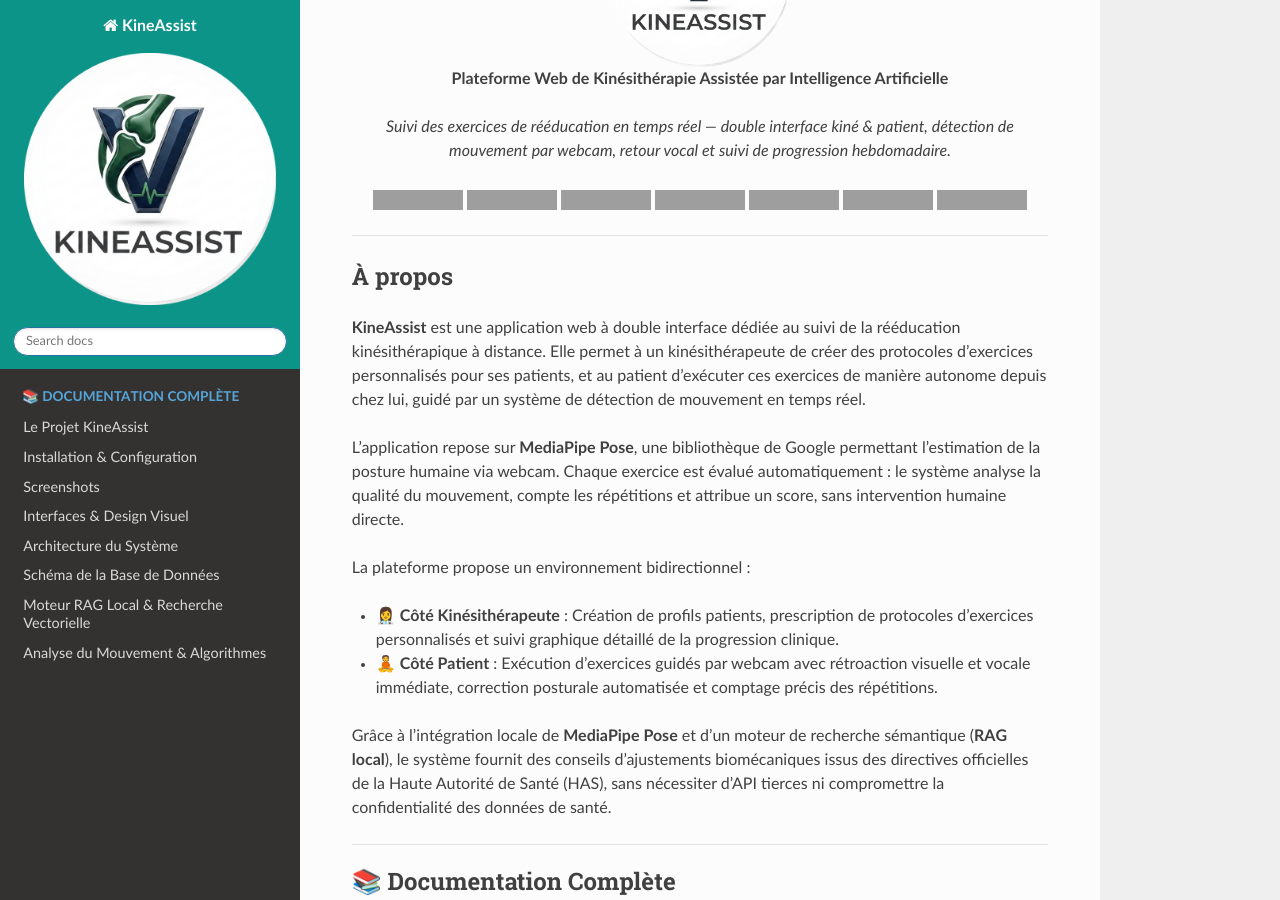
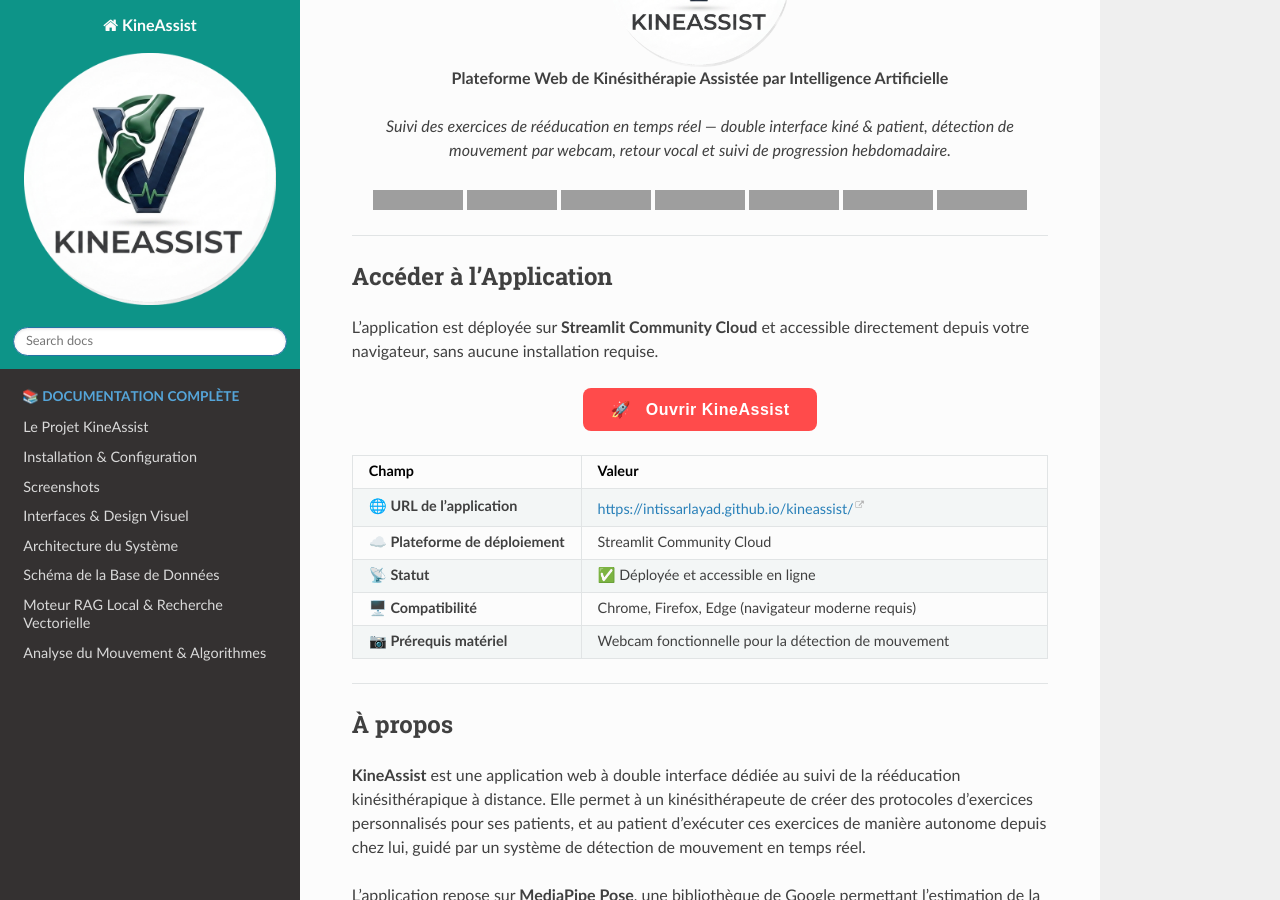
Before and after one commit to ayaidh123/Kineassist, a Sphinx documentation site: the page built from docs/index.rst, in a window 1280 px wide and 900 px high, scrolled down 273 px, cut to the strip 0-900 px from the top of the window. Built offline with Sphinx 7.4.7 and the Read the Docs theme 3.1.0, drawn with Linux system fonts in a browser that asks for light colours; some of the changed text lies outside the part shown; grey boxes are pictures that could not be loaded.

Commit message:
Update index.rst

```diff
--- a/docs/index.rst
+++ b/docs/index.rst
@@ -22,6 +22,41 @@
      <img src="https://img.shields.io/badge/License-Academic-lightgrey?style=flat-square" />
    </p>
    </div>
+
+----
+
+Accéder à l'Application
+-----------------------
+
+L'application est déployée sur **Streamlit Community Cloud** et accessible directement depuis votre navigateur, sans  aucune installation requise.
+
+.. raw:: html
+
+   <div align="center" style="margin: 24px 0;">
+     <a href="https://intissarlayad.github.io/kineassist/" target="_blank"
+        style="display: inline-block; background-color: #FF4B4B; color: white; padding: 12px 28px;
+               border-radius: 8px; font-size: 16px; font-weight: bold; text-decoration: none;
+               font-family: sans-serif; letter-spacing: 0.5px;">
+       🚀 &nbsp; Ouvrir KineAssist
+     </a>
+   </div>
+
+.. list-table::
+   :widths: 30 70
+   :header-rows: 1
+
+   * - Champ
+     - Valeur
+   * - 🌐 **URL de l'application**
+     - `https://intissarlayad.github.io/kineassist/ <https://intissarlayad.github.io/kineassist/>`_
+   * - ☁️ **Plateforme de déploiement**
+     - Streamlit Community Cloud
+   * - 📡 **Statut**
+     - ✅ Déployée et accessible en ligne
+   * - 🖥️ **Compatibilité**
+     - Chrome, Firefox, Edge (navigateur moderne requis)
+   * - 📷 **Prérequis matériel**
+     - Webcam fonctionnelle pour la détection de mouvement
 
 ----
 
@@ -75,11 +110,11 @@
 
    * - Ressource
      - Lien
+   * - 🚀 **Application en ligne**
+     - `KineAssist — Live <https://intissarlayad.github.io/kineassist/>`_
    * - 📦 Code Source
      - `GitHub Repository <https://github.com/ayaidh123/Kineassist>`_
-   * - 🚀 Site Web de Présentation
-     - `Landing Page locale <http://localhost:8000>`_
-   * - 🖥️ Application Clinique
+   * - 🖥️ Application Clinique (local)
      - `Streamlit App locale <http://localhost:8501>`_
 
 ----
```
